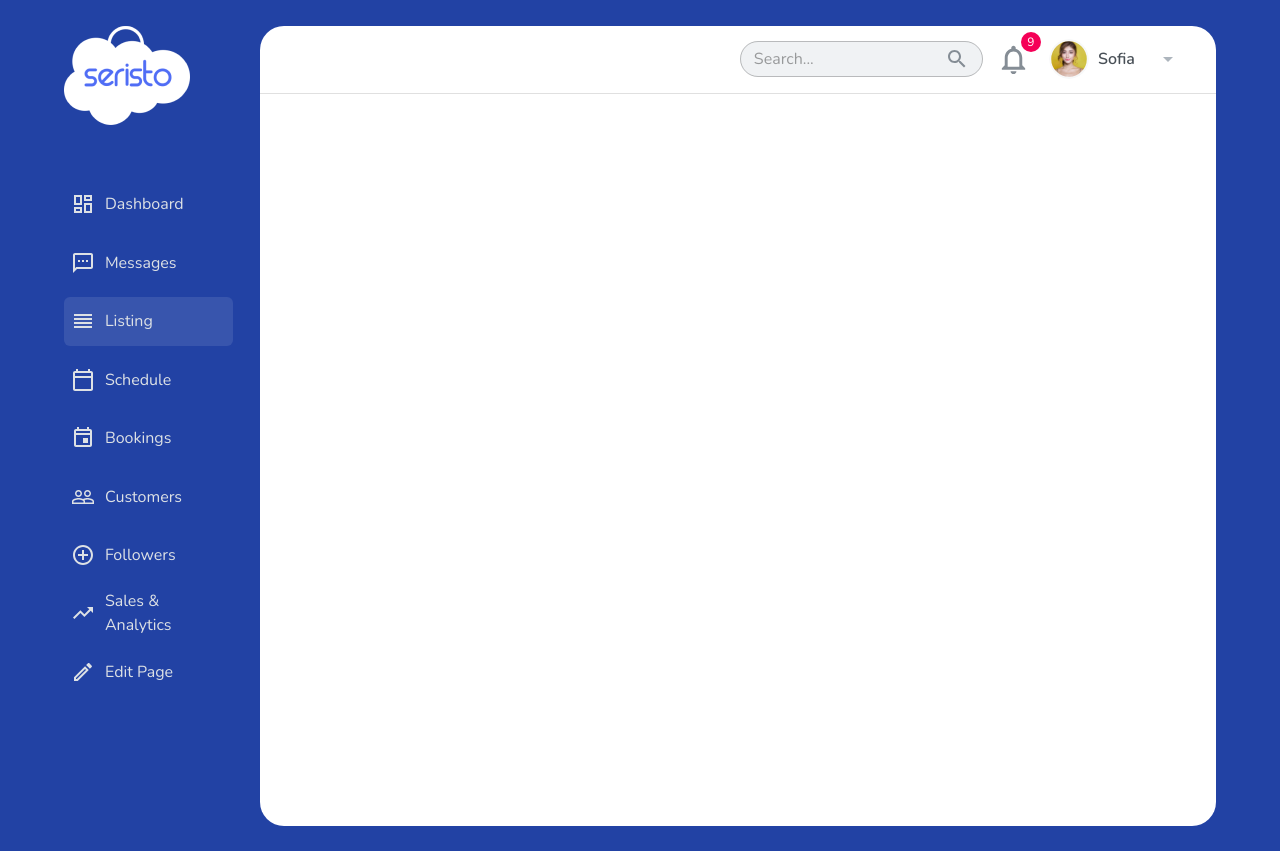
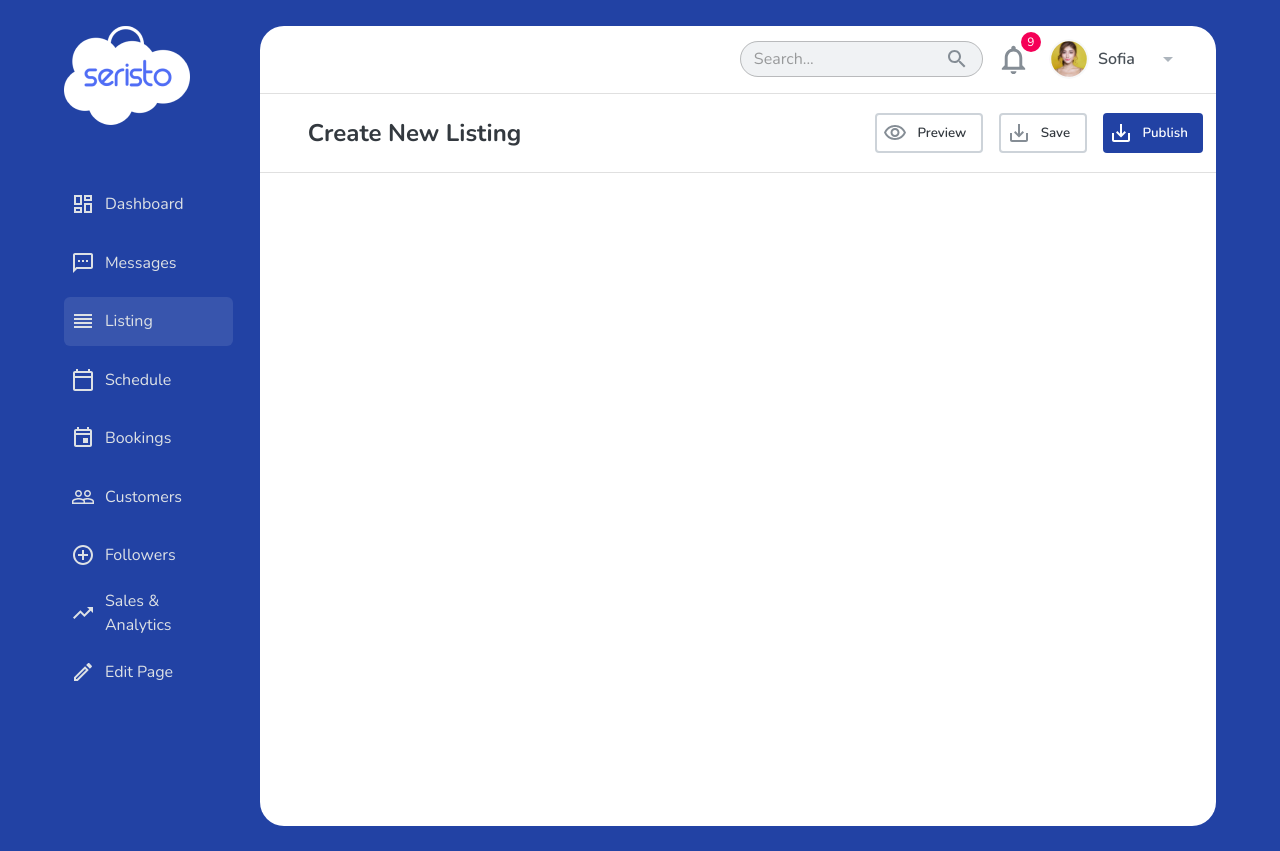
Before and after one commit to Sarthakbh321/BellyMelly-task, a React (Create React App) app: page / in a window 1280 px wide. Built offline with nearby package versions, Linux system fonts and the light colour scheme.

Commit message:
action bar done

```diff
--- /dev/null
+++ b/src/components/ActionBar/ActionBar.js
@@ -0,0 +1,35 @@
+import { Container, Typography } from "@material-ui/core";
+import { SaveAlt, VisibilityOutlined } from "@material-ui/icons";
+import React from "react";
+import ActionButton from "../ActionButton/ActionButton";
+import styles from "./ActionBar.module.css";
+
+const ActionBar = () => {
+	return (
+		<Container className={styles.action_bar}>
+			<Typography
+				variant="h5"
+				style={{ color: "#33393F", fontWeight: "bold" }}
+			>
+				Create New Listing
+			</Typography>
+			<div className={styles.action_btn_div}>
+				<ActionButton
+					text="Preview"
+					icon={<VisibilityOutlined style={{ fill: "#858D95" }} />}
+				/>
+				<ActionButton
+					text="Save"
+					icon={<SaveAlt style={{ fill: "#858D95" }} />}
+				/>
+				<ActionButton
+					text="Publish"
+					icon={<SaveAlt style={{ fill: "white" }} />}
+					primary
+				/>
+			</div>
+		</Container>
+	);
+};
+
+export default ActionBar;
--- /dev/null
+++ b/src/components/ActionBar/ActionBar.module.css
@@ -0,0 +1,13 @@
+.action_bar {
+	display: flex !important;
+	justify-content: space-between !important;
+	align-items: center !important;
+	padding: 2% 5% !important;
+}
+
+.action_btn_div {
+	display: flex;
+	justify-content: center;
+	align-items: center;
+	max-width: 30%;
+}
--- /dev/null
+++ b/src/components/ActionButton/ActionButton.js
@@ -0,0 +1,17 @@
+/* eslint-disable react/prop-types */
+import React from "react";
+import styles from "./ActionButton.module.css";
+
+const ActionButton = ({ icon, text, primary }) => {
+	return (
+		<button
+			className={`${styles.button} ${
+				primary ? styles.primary : styles.secondary
+			}`}
+		>
+			<span className={styles.icon_span}>{icon}</span> {text}
+		</button>
+	);
+};
+
+export default ActionButton;
--- /dev/null
+++ b/src/components/ActionButton/ActionButton.module.css
@@ -0,0 +1,37 @@
+.button {
+	height: 40px;
+	background-color: white;
+	border: 2px solid #CDD3D9;
+	border-radius: 4px;
+	font-family: "Nunito";
+	color: #33393F;
+	display: flex;
+	justify-content: center;
+	align-items: center;
+	cursor: pointer;
+	font-weight: 600;
+	padding-right: 15px;
+	margin: 0% 3%;
+	transition: 0.2s all ease-in-out;
+}
+
+.button:hover {
+	background-color: rgb(231, 231, 231);
+}
+
+.button.primary {
+	background-color: #2242A4;
+	color: white;
+	border: none;
+}
+
+.button.primary:hover {
+	background-color: #0037db !important;
+}
+
+.icon_span {
+	display: flex;
+	justify-content: center;
+	align-items: center;
+	margin-right: 10px;
+}
--- a/src/pages/MainPage/MainPage.js
+++ b/src/pages/MainPage/MainPage.js
@@ -1,5 +1,6 @@
 import { Divider, Grid, Hidden } from "@material-ui/core";
 import React from "react";
+import ActionBar from "../../components/ActionBar/ActionBar";
 import Sidebar from "../../components/Sidebar/Sidebar";
 import Topbar from "../../components/Topbar/Topbar";
 import styles from "./MainPage.module.css";
@@ -18,6 +19,8 @@ const MainPage = () => {
 					<div className={styles.main_section}>
 						<Topbar />
 						<Divider />
+						<ActionBar />
+						<Divider />
 					</div>
 				</Grid>
 			</Grid>
```
Also changed, not shown: .eslintrc.json.
